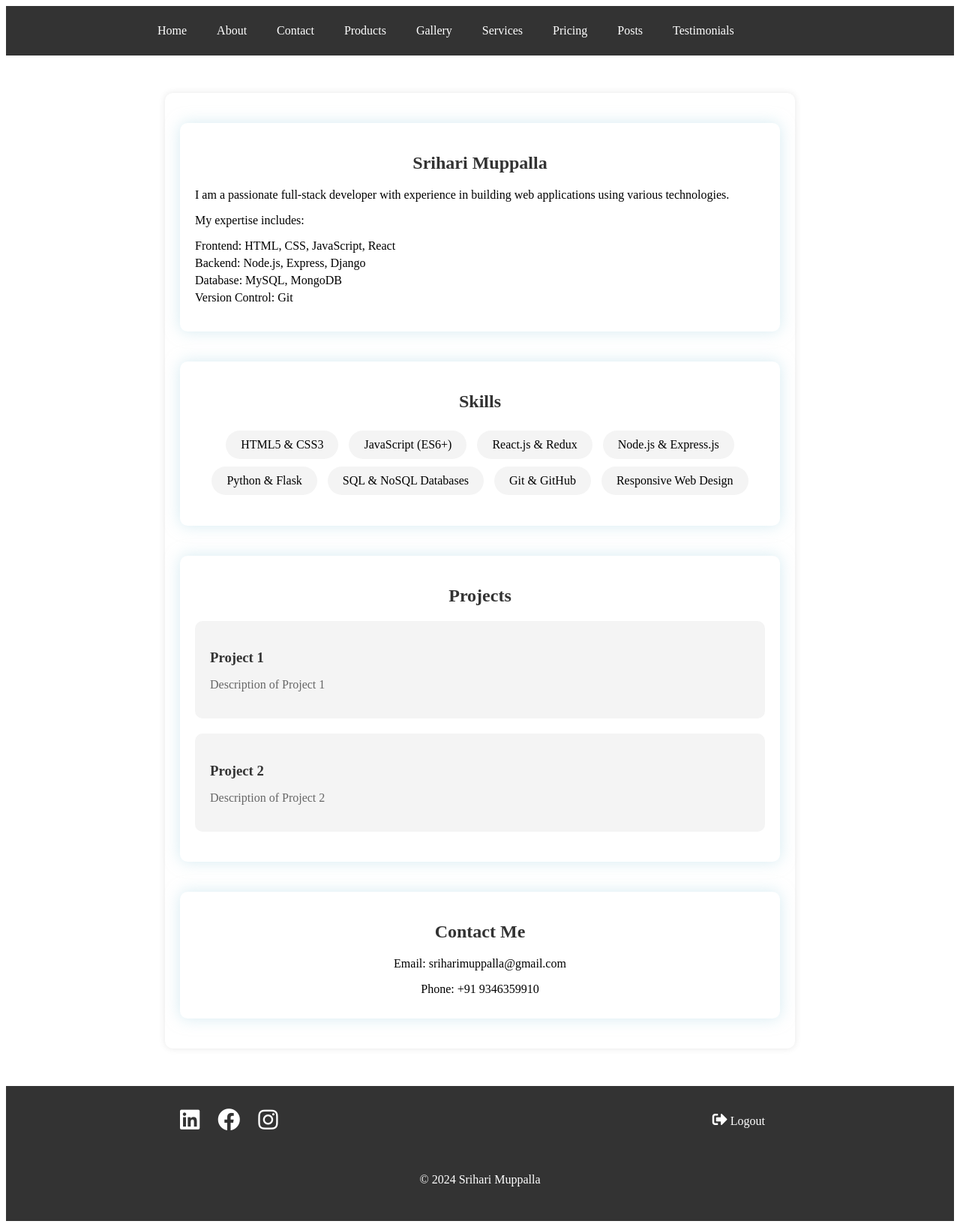
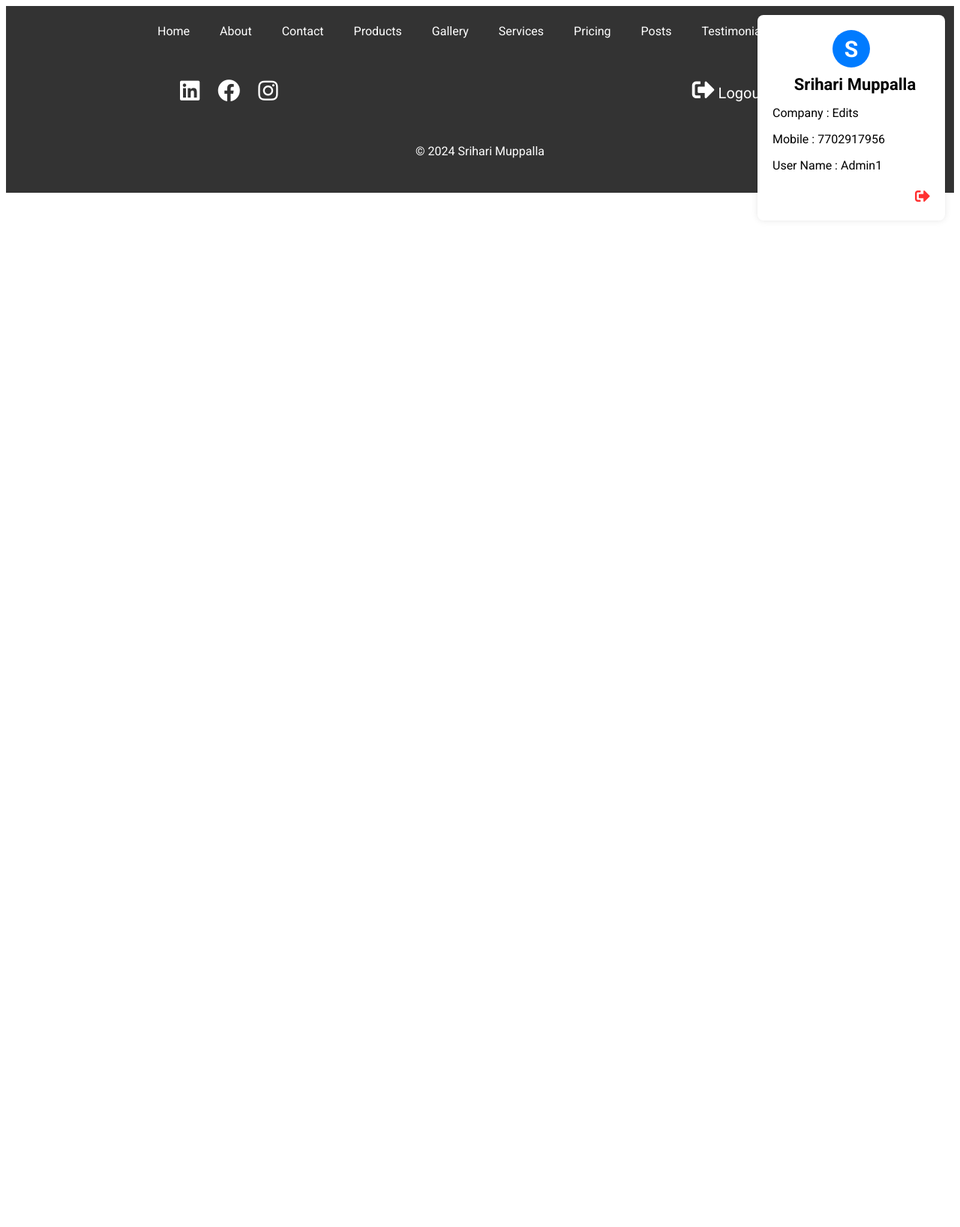
Before and after one commit to srihariMuppalla/sriflask, a Flask app: page / in a window 1280 px wide. Shown: the whole page at 75% size. After the commit the page ends 269 px from the top, so only its background shows below. Run offline with Flask 3, Linux system fonts and the light colour scheme; a user stored in the database is signed in; data comes from the database, SQL or seed files in the repository; both versions use the stored data as it was after the commit.

Commit message:
unique user edits

```diff
--- a/Templates/home.html
+++ b/Templates/home.html
@@ -5,7 +5,7 @@
 <!-- Section: About -->
 <section id="about" class="section">
     <div class="container container-home">
-        <h2>Srihari Muppalla</h2>
+        <h2>{{ userData[1] }}</h2>
         <p>I am a passionate full-stack developer with experience in building web applications using various technologies.</p>
         <p>My expertise includes:</p>
         <ul>
--- a/Templates/index.html
+++ b/Templates/index.html
@@ -6,8 +6,14 @@
         <title>Srihari Muppalla</title>
         <link rel="stylesheet" href="{{ url_for('static', filename='styles.css') }}">
         <link rel="stylesheet" href="https://cdnjs.cloudflare.com/ajax/libs/font-awesome/5.15.4/css/all.min.css">
+        <link rel="preconnect" href="https://fonts.googleapis.com">
+        <link rel="preconnect" href="https://fonts.gstatic.com" crossorigin>
+        <link href="https://fonts.googleapis.com/css2?family=Poppins:wght@300;400;500;600;700&family=Roboto:ital,wght@0,100;0,300;0,400;0,500;0,700;0,900;1,100;1,300;1,400;1,500;1,700;1,900&display=swap" rel="stylesheet">
         <style>
             /* Basic CSS for navigation bar */
+            body {
+                font-family: 'Roboto';
+            }
             .nav-container {
                 background-color: #333;
             }
@@ -69,12 +75,6 @@
                 margin-right: 20px;
             }
 
-            .logout i {
-                color: #fff;
-                text-decoration: none;
-                text-align: right;
-                font-size: 20px;
-            }
 
 
             /* Section: About */
@@ -154,6 +154,18 @@
                 margin-bottom: 10px;
             }
 
+            .logo-section {
+                text-align: right;
+                padding: 0px 10px 10px 0px;
+            }
+
+            .logo-section p {
+                color: #fff;
+                font-size: 20px;
+                margin-top: -43px;
+                margin-bottom: 10px;
+            }
+
             /* Mobile Responsive Styles */
             @media (max-width: 768px) {
                 .container {
@@ -179,6 +191,15 @@
         </style>
     </head>
     <body>
+    <div class="profile-container">
+        <div class="profile-content">
+            <div class="profile-name-sec"><div class="profile-pic">{{ userData[1][0] }} <i class="fas fa-solid fa-pen profile-edit-icon"></i></div><h1>{{ userData[1] }} {{ userData[2] }}</h1></div>
+            <p>Company : {{ userData[3] }}</p>
+            <p>Mobile : {{ userData[4] }}</p>
+            <p>User Name : {{ userData[5] }}</p>
+            <p class="logout"><a href="/logout" class="logout"><i class="fas fa-sign-out-alt" title="log out"></i></a></p>
+        </div>
+    </div>
     <div class="nav-container">
         <nav>
             <a href="/home">Home</a>
--- a/Templates/login.html
+++ b/Templates/login.html
@@ -99,6 +99,9 @@
   <div class="register-login-text">
     <p>Don't have an account? <a href="/register">Register</a></p>
   </div>
+  <div class="register-login-text">
+    <p>Login with <a href="{{ url_for('google.login') }}">Google</a></p>
+  </div>
 </div>
 
 <!-- Popup for Username Exists -->
--- a/Templates/register.html
+++ b/Templates/register.html
@@ -30,6 +30,7 @@
   }
 
   .login-container input[type="text"],
+  .login-container input[type="tel"],
   .login-container input[type="password"] {
     width: 100%;
     padding: 10px;
@@ -93,6 +94,10 @@
     <h2>Register</h2>
     <form method="POST" action="/register">
       <input type="text" name="username" placeholder="Username" required><br>
+      <input type="text" name="first_name" placeholder="First Name" required><br>
+      <input type="text" name="last_name" placeholder="Last Name" required><br>
+      <input type="text" name="company_name" placeholder="Company Name" required><br>
+      <input type="tel" name="phone_number" placeholder="Phone Number" required><br>
       <input type="password" name="password" placeholder="Password" required><br>
       <input type="submit" value="Register">
     </form>
@@ -100,6 +105,7 @@
       <p>You have an account <a href="/login">Login</a></p>
     </div>
   </div>
+
 
 <!-- Popup for Username Exists -->
 {% if username_exists %}
--- a/app.py
+++ b/app.py
@@ -3,6 +3,7 @@ import sqlite3
 import os
 import uuid
 import logging
+from flask_dance.contrib.google import make_google_blueprint, google
 
 logging.basicConfig(level=logging.DEBUG)
 
@@ -18,6 +19,21 @@ app.config['UPLOAD_FOLDER'] = UPLOAD_FOLDER
 
 app.secret_key = 'Srihari'
 
+google_bp = make_google_blueprint(client_id="your_client_id",
+                                  client_secret="your_client_secret",
+                                  redirect_to="google_login")
+
+app.register_blueprint(google_bp, url_prefix="/login")
+
+
+@app.route("/login/google")
+def google_login():
+    if not google.authorized:
+        return redirect(url_for("google.login"))
+    resp = google.get("/oauth2/v1/userinfo")
+    assert resp.ok, resp.text
+    return "You are {email} on Google".format(email=resp.json()["email"])
+
 # Connect to the SQLite database
 conn = sqlite3.connect('example.db')
 cursor = conn.cursor()
@@ -29,7 +45,34 @@ conn.close()
 @app.route('/')
 def first():
     if 'username' in session:  # Check if user is logged in
-        return render_template('home.html')
+        username = session['username']
+        # Fetch user information from the database using the username
+        # Display the user's profile page
+        try:
+            # Connect to the SQLite database
+            conn = sqlite3.connect('example.db')
+            cursor = conn.cursor()
+
+            # Retrieve User data
+            cursor.execute("SELECT * FROM registrations WHERE username=?", (username,))
+            User = cursor.fetchall()
+            userData = User[0]
+
+            print(logging.debug(userData))
+
+
+        except sqlite3.Error as e:
+            print("SQLite error:", e)
+            posts = []
+
+        finally:
+            # Close the connection
+            conn.close()
+        if User:  # Check if User list is not empty
+            userData = User[0]
+            return render_template('index.html', userData=userData)
+        else:
+            return render_template('index.html', userData=None)
     else:
         return render_template('first.html')
 
@@ -43,8 +86,8 @@ def login():
         conn = sqlite3.connect('example.db')
         cursor = conn.cursor()
 
-        # Query the database for the user
-        cursor.execute("SELECT * FROM users WHERE username=? AND password=?", (username, password))
+        # Query the database for the registrations
+        cursor.execute("SELECT * FROM registrations WHERE username=? AND password=?", (username, password))
         user = cursor.fetchone()
 
         # Close the connection
@@ -60,6 +103,10 @@ def login():
 @app.route('/register', methods=['GET', 'POST'])
 def register():
     if request.method == 'POST':
+        first_name = request.form['first_name']
+        last_name = request.form['last_name']
+        company_name = request.form['company_name']
+        phone_number = request.form['phone_number']
         username = request.form['username']
         password = request.form['password']
 
@@ -69,15 +116,16 @@ def register():
             cursor = conn.cursor()
 
             # Check if the username already exists
-            cursor.execute("SELECT * FROM Users WHERE username=?", (username,))
+            cursor.execute("SELECT * FROM registrations WHERE username=?", (username,))
             existing_user = cursor.fetchone()
 
             if existing_user:
                 # Username already exists, render the registration page with an error message
                 return render_template('register.html', username_exists=True)
 
-            # Insert the user into the users table
-            cursor.execute("INSERT INTO Users (username, password) VALUES (?, ?)", (username, password))
+            # Insert the user into the registrations table
+            cursor.execute("INSERT INTO registrations (first_name, last_name, company_name, phone_number, username, password) VALUES (?, ?, ?, ?, ?, ?)",
+                           (first_name, last_name, company_name, phone_number, username, password))
 
             # Commit the changes
             conn.commit()
@@ -98,11 +146,63 @@ def register():
 
 @app.route('/home')
 def home():
-    return render_template('home.html')
+    if 'username' in session:
+        username = session['username']
+        # Fetch user information from the database using the username
+        # Display the user's profile page
+        try:
+            # Connect to the SQLite database
+            conn = sqlite3.connect('example.db')
+            cursor = conn.cursor()
+
+            # Retrieve User data
+            cursor.execute("SELECT * FROM registrations WHERE username=?", (username,))
+            User = cursor.fetchall()
+            userData = User[0]
+
+            print(logging.debug(userData))
+
+
+        except sqlite3.Error as e:
+            print("SQLite error:", e)
+            posts = []
+
+        finally:
+            # Close the connection
+            conn.close()
+
+        return render_template('home.html', userData=userData)
+    else:
+        return redirect(url_for('login'))
 
 @app.route('/about')
 def about():
-    return render_template('about.html')
+    if 'username' in session:
+        username = session['username']
+        # Fetch user information from the database using the username
+        # Display the user's profile page
+        try:
+            # Connect to the SQLite database
+            conn = sqlite3.connect('example.db')
+            cursor = conn.cursor()
+
+            # Retrieve User data
+            cursor.execute("SELECT * FROM registrations WHERE username=?", (username,))
+            User = cursor.fetchall()
+            userData = User[0]
+
+            print(logging.debug(userData))
+
+
+        except sqlite3.Error as e:
+            print("SQLite error:", e)
+            posts = []
+
+        finally:
+            # Close the connection
+            conn.close()
+
+    return render_template('about.html', userData=userData)
 
 @app.route('/contact', methods=['GET', 'POST'])
 def contact():
@@ -141,7 +241,32 @@ def contact():
             # Close the connection
             conn.close()
 
-    return render_template('contact.html')
+    if 'username' in session:
+        username = session['username']
+        # Fetch user information from the database using the username
+        # Display the user's profile page
+        try:
+            # Connect to the SQLite database
+            conn = sqlite3.connect('example.db')
+            cursor = conn.cursor()
+
+            # Retrieve User data
+            cursor.execute("SELECT * FROM registrations WHERE username=?", (username,))
+            User = cursor.fetchall()
+            userData = User[0]
+
+            print(logging.debug(userData))
+
+
+        except sqlite3.Error as e:
+            print("SQLite error:", e)
+            posts = []
+
+        finally:
+            # Close the connection
+            conn.close()
+
+    return render_template('contact.html', userData=userData)
 
 @app.route('/gallery', methods=['GET', 'POST'])
 def gallery():
@@ -176,81 +301,258 @@ def gallery():
             finally:
                 # Close the connection
                 conn.close()
+    if 'username' in session:
+        username = session['username']
+        # Fetch user information from the database using the username
+        # Display the user's profile page
+        try:
+            # Connect to the SQLite database
+            conn = sqlite3.connect('example.db')
+            cursor = conn.cursor()
 
-    return render_template('gallery.html')
+            # Retrieve User data
+            cursor.execute("SELECT * FROM registrations WHERE username=?", (username,))
+            User = cursor.fetchall()
+            userData = User[0]
+
+            print(logging.debug(userData))
+
+
+        except sqlite3.Error as e:
+            print("SQLite error:", e)
+            posts = []
+
+        finally:
+            # Close the connection
+            conn.close()
+
+    return render_template('gallery.html', userData=userData)
 
 @app.route('/products')
 def products():
-    return render_template('products.html')
+    if 'username' in session:
+        username = session['username']
+        # Fetch user information from the database using the username
+        # Display the user's profile page
+        try:
+            # Connect to the SQLite database
+            conn = sqlite3.connect('example.db')
+            cursor = conn.cursor()
+
+            # Retrieve User data
+            cursor.execute("SELECT * FROM registrations WHERE username=?", (username,))
+            User = cursor.fetchall()
+            userData = User[0]
+
+            print(logging.debug(userData))
+
+
+        except sqlite3.Error as e:
+            print("SQLite error:", e)
+            posts = []
+
+        finally:
+            # Close the connection
+            conn.close()
+
+    return render_template('products.html', userData=userData)
 
 @app.route('/services')
 def services():
-    return render_template('services.html')
+    if 'username' in session:
+        username = session['username']
+        # Fetch user information from the database using the username
+        # Display the user's profile page
+        try:
+            # Connect to the SQLite database
+            conn = sqlite3.connect('example.db')
+            cursor = conn.cursor()
+
+            # Retrieve User data
+            cursor.execute("SELECT * FROM registrations WHERE username=?", (username,))
+            User = cursor.fetchall()
+            userData = User[0]
+
+            print(logging.debug(userData))
+
+
+        except sqlite3.Error as e:
+            print("SQLite error:", e)
+            posts = []
+
+        finally:
+            # Close the connection
+            conn.close()
+
+    return render_template('services.html', userData=userData)
 
 @app.route('/pricing')
 def pricing():
-    return render_template('pricing.html')
+    if 'username' in session:
+        username = session['username']
+        # Fetch user information from the database using the username
+        # Display the user's profile page
+        try:
+            # Connect to the SQLite database
+            conn = sqlite3.connect('example.db')
+            cursor = conn.cursor()
+
+            # Retrieve User data
+            cursor.execute("SELECT * FROM registrations WHERE username=?", (username,))
+            User = cursor.fetchall()
+            userData = User[0]
+
+            print(logging.debug(userData))
+
+
+        except sqlite3.Error as e:
+            print("SQLite error:", e)
+            posts = []
+
+        finally:
+            # Close the connection
+            conn.close()
+
+    return render_template('pricing.html', userData=userData)
 
 @app.route('/testimonials')
 def testimonials():
-    return render_template('testimonials.html')
+    if 'username' in session:
+        username = session['username']
+        # Fetch user information from the database using the username
+        # Display the user's profile page
+        try:
+            # Connect to the SQLite database
+            conn = sqlite3.connect('example.db')
+            cursor = conn.cursor()
+
+            # Retrieve User data
+            cursor.execute("SELECT * FROM registrations WHERE username=?", (username,))
+            User = cursor.fetchall()
+            userData = User[0]
+
+            print(logging.debug(userData))
+
+
+        except sqlite3.Error as e:
+            print("SQLite error:", e)
+            posts = []
+
+        finally:
+            # Close the connection
+            conn.close()
+
+    return render_template('testimonials.html', userData=userData)
 
 @app.route('/careers')
 def careers():
-    return render_template('careers.html')
+    if 'username' in session:
+        username = session['username']
+        # Fetch user information from the database using the username
+        # Display the user's profile page
+        try:
+            # Connect to the SQLite database
+            conn = sqlite3.connect('example.db')
+            cursor = conn.cursor()
+
+            # Retrieve User data
+            cursor.execute("SELECT * FROM registrations WHERE username=?", (username,))
+            User = cursor.fetchall()
+            userData = User[0]
+
+            print(logging.debug(userData))
+
+
+        except sqlite3.Error as e:
+            print("SQLite error:", e)
+            posts = []
+
+        finally:
+            # Close the connection
+            conn.close()
+
+    return render_template('careers.html', userData=userData)
 
 @app.route('/posts', methods=['GET', 'POST'])
 def posts():
     if request.method == 'POST':
-        caption = request.form['caption']
-        image = request.files['image']
+        if 'username' in session:
+            username = session['username']  # Fetch username from session
+            caption = request.form['caption']
+            image = request.files['image']
 
-        # Save the image file and get the file path
-        if image:
-            filename = str(uuid.uuid4()) + os.path.splitext(image.filename)[1]
-            image_path = os.path.join('static', 'uploads', filename)
-            image.save(image_path)
+            # Save the image file and get the file path
+            if image:
+                filename = str(uuid.uuid4()) + os.path.splitext(image.filename)[1]
+                image_path = os.path.join('static', 'uploads', filename)
+                image.save(image_path)
 
-            try:
-                # Connect to the SQLite database
-                conn = sqlite3.connect('example.db')
-                cursor = conn.cursor()
+                try:
+                    # Connect to the SQLite database
+                    conn = sqlite3.connect('example.db')
+                    cursor = conn.cursor()
 
-                # Insert data into the "posts" table
-                cursor.execute("INSERT INTO posts (caption, image_url) VALUES (?, ?)", (caption, image_path))
+                    # Insert data into the "userposts" table
+                    cursor.execute("INSERT INTO userposts (username, caption, image_url) VALUES (?, ?, ?)", (username, caption, image_path))
 
-                # Commit the changes
-                conn.commit()
+                    # Commit the changes
+                    conn.commit()
 
-            except sqlite3.Error as e:
-                print("SQLite error:", e)
+                except sqlite3.Error as e:
+                    print("SQLite error:", e)
 
-            finally:
-                # Close the connection
-                conn.close()
+                finally:
+                    # Close the connection
+                    conn.close()
+    if 'username' in session:
+        username = session['username']  # Fetch username from session
+        # Fetch posts data from the database
+        try:
+            # Connect to the SQLite database
+            conn = sqlite3.connect('example.db')
+            cursor = conn.cursor()
 
-    # Fetch posts data from the database
-    try:
-        # Connect to the SQLite database
-        conn = sqlite3.connect('example.db')
-        cursor = conn.cursor()
+            # Retrieve posts data
+            cursor.execute("SELECT * FROM userposts WHERE username=?", (username,))
+            posts = cursor.fetchall()
 
-        # Retrieve posts data
-        cursor.execute("SELECT * FROM posts")
-        posts = cursor.fetchall()
-
-        print(logging.debug(posts))
+            print(logging.debug(posts))
 
 
-    except sqlite3.Error as e:
-        print("SQLite error:", e)
-        posts = []
+        except sqlite3.Error as e:
+            print("SQLite error:", e)
+            posts = []
 
-    finally:
-        # Close the connection
-        conn.close()
+        finally:
+            # Close the connection
+            conn.close()
 
-    return render_template('posts.html', posts=posts)
+    if 'username' in session:
+        username = session['username']
+        # Fetch user information from the database using the username
+        # Display the user's profile page
+        try:
+            # Connect to the SQLite database
+            conn = sqlite3.connect('example.db')
+            cursor = conn.cursor()
+
+            # Retrieve User data
+            cursor.execute("SELECT * FROM registrations WHERE username=?", (username,))
+            User = cursor.fetchall()
+            userData = User[0]
+
+            print(logging.debug(userData))
+
+
+        except sqlite3.Error as e:
+            print("SQLite error:", e)
+            posts = []
+
+        finally:
+            # Close the connection
+            conn.close()
+
+    return render_template('posts.html', userData=userData, posts=posts)
 
 @app.route('/logout')
 def logout():
--- a/static/styles.css
+++ b/static/styles.css
@@ -1,3 +1,4 @@
+
 .container1 {
     max-width: 800px;
     margin: 0 auto;
@@ -235,6 +236,81 @@
     }
   }
 
+  .profile-container {
+    width: 250px;
+    height: auto;
+    background-color: #fff;
+    position: absolute;
+    top: 20px;
+    right: 20px;
+    border-radius: 8px;
+    box-shadow: 0 0 10px rgba(0, 0, 0, 0.1);
+}
+
+.profile-content {
+    padding:  0px 20px;
+    text-transform: capitalize;
+    font-family: roboto;
+}
+
+.profile-name-sec {
+  display: flex;
+  flex-direction: column;
+  justify-content: center;
+  align-items: center;
+  margin-top: 20px;
+}
+
+.profile-name-sec h1 {
+  font-size: 22px;
+  margin-left: 10px;
+  margin-top: 10px;
+  margin-bottom: 0px;
+}
+
+.profile-pic {
+  width: 50px;
+  height: 50px;
+  border-radius: 50%;
+  background-color: #007bff;
+  color: #fff;
+  display: inline-block;
+  text-align: center;
+  display: flex;
+  flex-direction: row;
+  justify-content: center;
+  align-items: center;
+  font-size: 30px;
+  font-weight: 600;
+}
+
+.profile-edit-icon {
+  font-size: 20px;
+  display: none!important;
+  position: absolute;
+  top: 35px;
+  right: 113px;
+  color: #000;
+  cursor: pointer;
+}
+
+.profile-pic:hover {
+  opacity: 90%;
+}
+
+.profile-pic:hover .profile-edit-icon {
+  opacity: 50%;
+  display: block!important;
+}
+
+
+
+.logout {
+  text-align: right;
+  color: rgba(255, 0, 0, 0.805);
+  font-size: 20px;
+}
+
 
 
 
@@ -342,3 +418,23 @@
     width: 1em;
     margin-left: -1em;
 }
+
+.post {
+  width: 100%;
+  box-shadow: 0 4px 8px rgba(0, 0, 0, 0.1);
+  padding: 20px;
+  box-sizing: border-box;
+  margin: 20px 0px;
+  border-radius: 20px;
+}
+
+.post img {
+  width: 100%;
+  height: auto;
+  margin-bottom: 15px;
+}
+
+.post span {
+  margin-right: 30px;
+  margin-left: 10px;
+}
```
Also changed, not shown: Templates/posts.html (+5 -8 lines), example.db, static/uploads/285af503-7d21-4380-bc85-6b1cdb3243e0.jpg (added), static/uploads/4dc3aba3-54f8-4dd7-be4f-847b9aa52b95.jpg (added), static/uploads/526133f4-a8a7-4681-9b21-3e7a79e2f735.png (added), static/uploads/8872f2a3-59a6-4683-90cb-b8afb4502204.png (added), static/uploads/9c83fc2d-a796-4127-81e3-949d71e7a035.jpg (added), static/uploads/9d868972-7673-44bd-85d3-5210fbe7ac8f.jpg (added), static/uploads/b2ae4e5b-ed70-45ac-bdce-b0b3f8360344.jpg (added), static/uploads/b40f209e-9bed-4a24-9b8c-1d1ad64d5632.jpg (added), static/uploads/c6034381-294c-4cc5-bf95-45c31c989ed3.jpg (added), static/uploads/e4d9fdfa-c736-4ff2-9168-b2ca8c81c37b.jpg (added), static/uploads/f30d4f6a-59e9-4d0d-925b-fd4f996372ea.jpg (added). Lines whose indentation alone changed are shown as unchanged.
